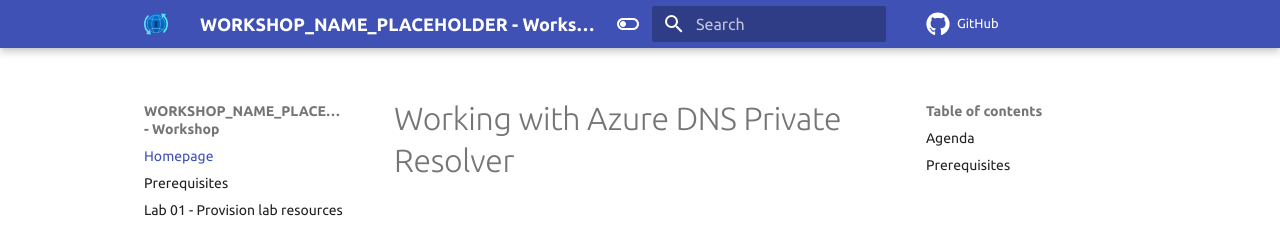
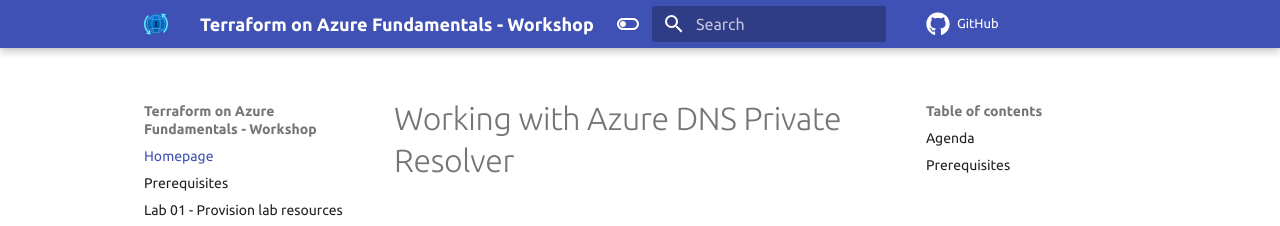
Before and after one commit to iac-oslo/terraform-azure-101-labs, an MkDocs documentation site: the page built from docs/index.md, in a window 1280 px wide. Shown: the top 226 px of the page. Built offline with MkDocs 1.6.1 and Material for MkDocs 9.7.7, drawn with Linux system fonts in a browser that asks for light colours; comment, search, counter and statistics services are not loaded.

Commit message:
Bootstrap workshop: Terraform on Azure Fundamentals

```diff
--- a/mkdocs.yml
+++ b/mkdocs.yml
@@ -1,5 +1,5 @@
-site_name: WORKSHOP_NAME_PLACEHOLDER - Workshop
-site_description: WORKSHOP_NAME_PLACEHOLDER - Workshop
+site_name: Terraform on Azure Fundamentals - Workshop
+site_description: Terraform on Azure Fundamentals - Workshop
 site_author: Infrastructure as Code Oslo
 
 nav:
@@ -76,7 +76,7 @@ plugins:
 extra:
   social:
     - icon: fontawesome/brands/github
-      link: https://github.com/iac-oslo/repo-name-placeholder
+      link: https://github.com/iac-oslo/terraform-azure-101-labs
   consent:
     title: Cookie consent
     description: >-
@@ -88,4 +88,4 @@ extra:
 extra_css:
   - assets/stylesheets/extra.css
 
-repo_url: https://github.com/iac-oslo/repo-name-placeholder
+repo_url: https://github.com/iac-oslo/terraform-azure-101-labs
```
Also changed, not shown: README.md (+1 -1 lines), 1 other file.
